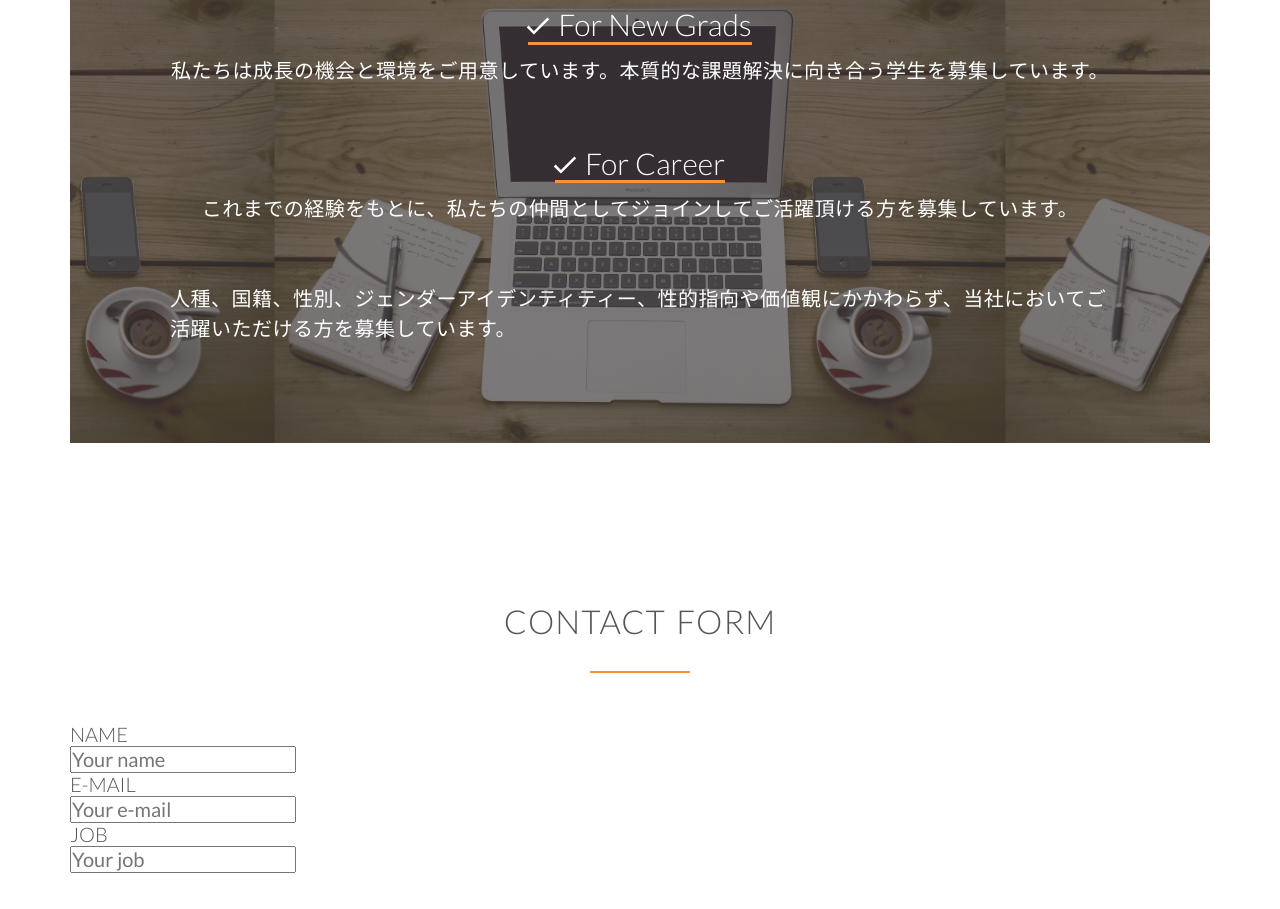
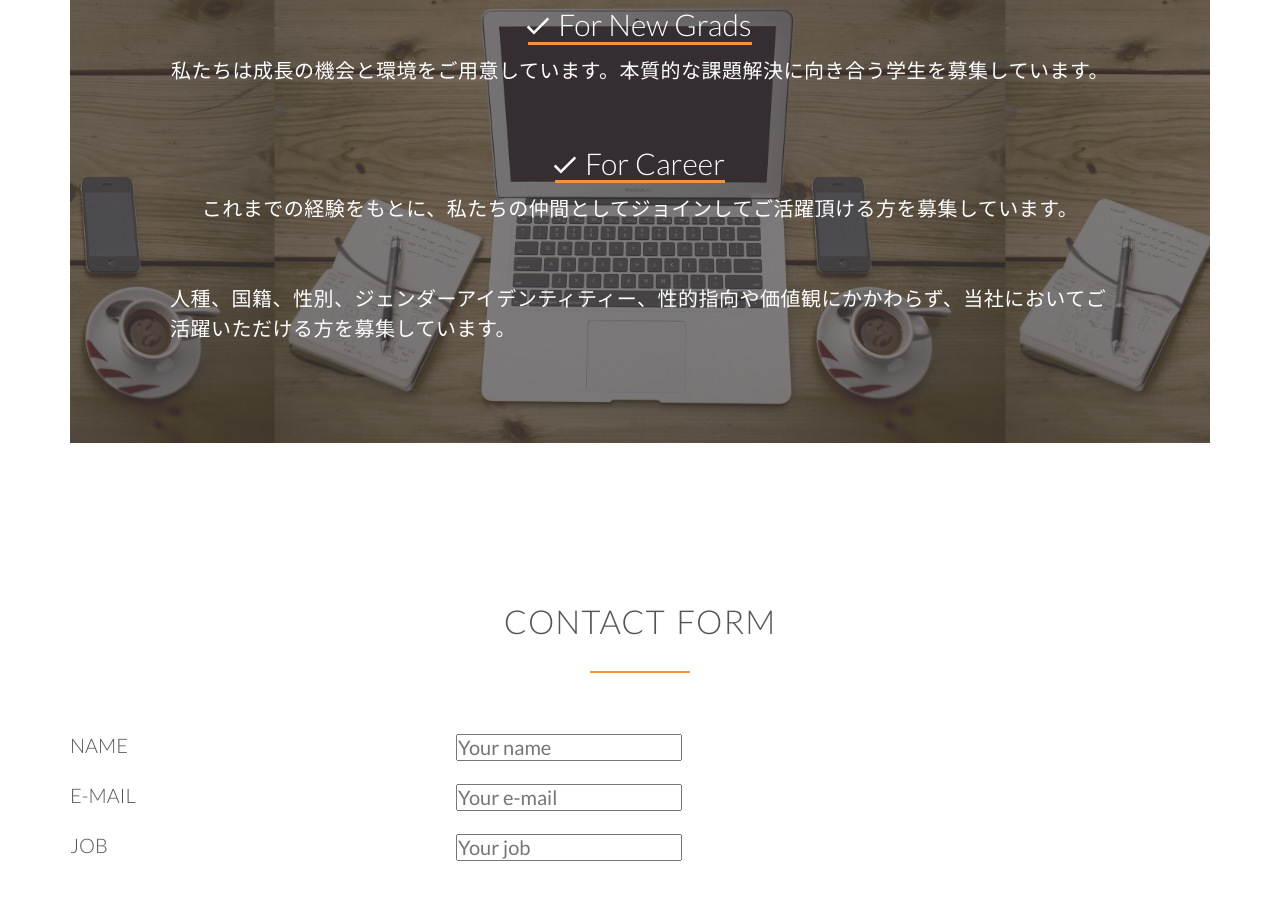
Before and after one commit to bibimuu/trip-practice, a plain HTML site: page index.html in a window 1280 px wide. Shown: the part 3099-4008 px from the top of the page. After the commit the page ends 3971 px from the top, so only its background shows below. Drawn offline with nearby package versions, Linux system fonts and the light colour scheme; a script that the page names is missing.

Commit message:
gridの修正

```diff
--- a/index.html
+++ b/index.html
@@ -7,6 +7,7 @@
   <link rel="stylesheet" href="https://fonts.googleapis.com/css?family=Lato:100,300,400,700">
   <link rel="stylesheet" href="slick-1.8.1/slick/slick.css">
   <link rel="stylesheet" href="css/3cols.css">
+  <link rel="stylesheet" href="css/col.css">
 </head>
   <!-- <script src="https://ajax.googleapis.com/ajax/libs/jquery/2.1.4/jquery.min.js"></script> -->
   <script src="https://ajax.googleapis.com/ajax/libs/jquery/1.12.4/jquery.min.js"></script>
@@ -312,28 +313,32 @@
       <h2>Contact form</h2>
     </div>
     <div class="row">
-      <div class=".span_1_of_3">
+      <form method="post" action="#" class="contact-area">
+        <div class="row">
+          <div class="col span_1_of_3">
             <label>NAME</label>
           </div>
-      <div class=".span_2_of_3"">
+          <div class="col span_2_of_3"">
             <input type="text" name="name" id="name" placeholder="Your name" required autocomplete="off">
           </div>
         </div>
         <div class="row">
-        <div class=".span_1_of_3">
+          <div class="col span_1_of_3">
             <label>E-MAIL</label>
           </div>
-        <div class=".span_2_of_3"">
+          <div class="col span_2_of_3"">
             <input type="text" name="email" id="email" placeholder="Your e-mail" required autocomplete="off">
           </div>
         </div>
         <div class="row">
-          <div class=".span_1_of_3">
+          <div class="col span_1_of_3">
             <label>JOB</label>
           </div>
-          <div class=".span_2_of_3"">
+          <div class="col span_2_of_3"">
             <input type="text" name="job" id="job" placeholder="Your job" required autocomplete="off">
           </div>
+        </div>
+      </form>
     </div>
   </section>
 
```
Also changed, not shown: 1 other file. Lines whose indentation alone changed are shown as unchanged.
